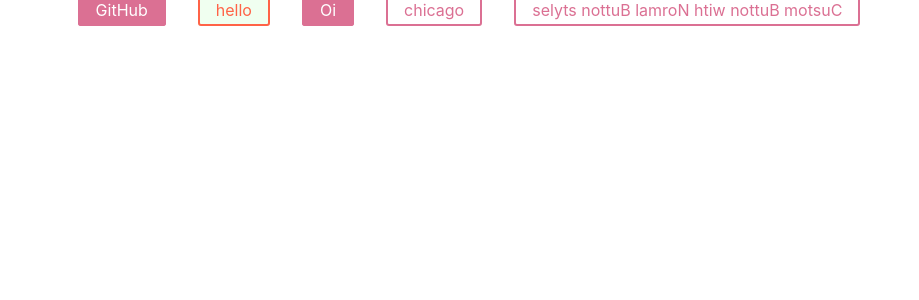
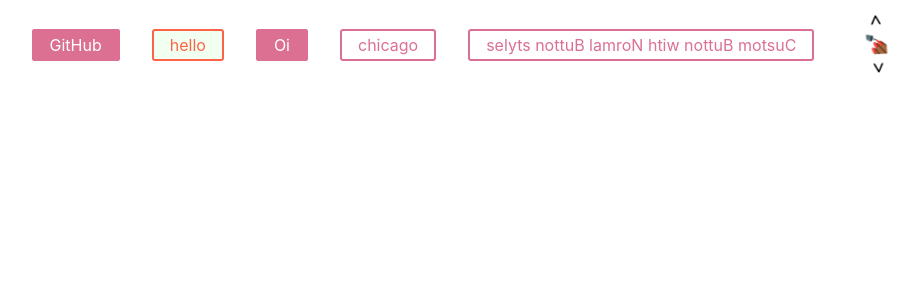
Before and after one commit to Martin2251/styled-c, a React (Create React App) app: page / in a window 1280 px wide. Shown: the top 300 px of the page, without its empty margins (171-1090 px from the left). Built offline with nearby package versions, Linux system fonts and the light colour scheme.

Commit message:
added keyframe

```diff
--- a/src/App.js
+++ b/src/App.js
@@ -1,6 +1,7 @@
 import logo from "./logo.svg";
 import "./App.css";
 import styled from "styled-components";
+import { keyframes } from "styled-components";
 
 function App() {
   return (
@@ -20,6 +21,7 @@ function App() {
       <Button as={ReversedButton}>
         Custom Button with Normal Button styles
       </Button>
+      <Rotate>&lt; 💅🏾 &gt;</Rotate>
     </div>
   );
 }
@@ -47,4 +49,21 @@ const ReversedButton = (props) => (
   <Button {...props} children={props.children.split("").reverse()} />
 );
 
+const rotate = keyframes`
+  from {
+    transform: rotate(0deg);
+  }
+
+  to {
+    transform: rotate(360deg);
+  }
+`;
+
+// Here we create a component that will rotate everything we pass in over two seconds
+const Rotate = styled.div`
+  display: inline-block;
+  animation: ${rotate} 2s linear infinite;
+  padding: 2rem 1rem;
+  font-size: 1.2rem;
+`;
 export default App;
```
